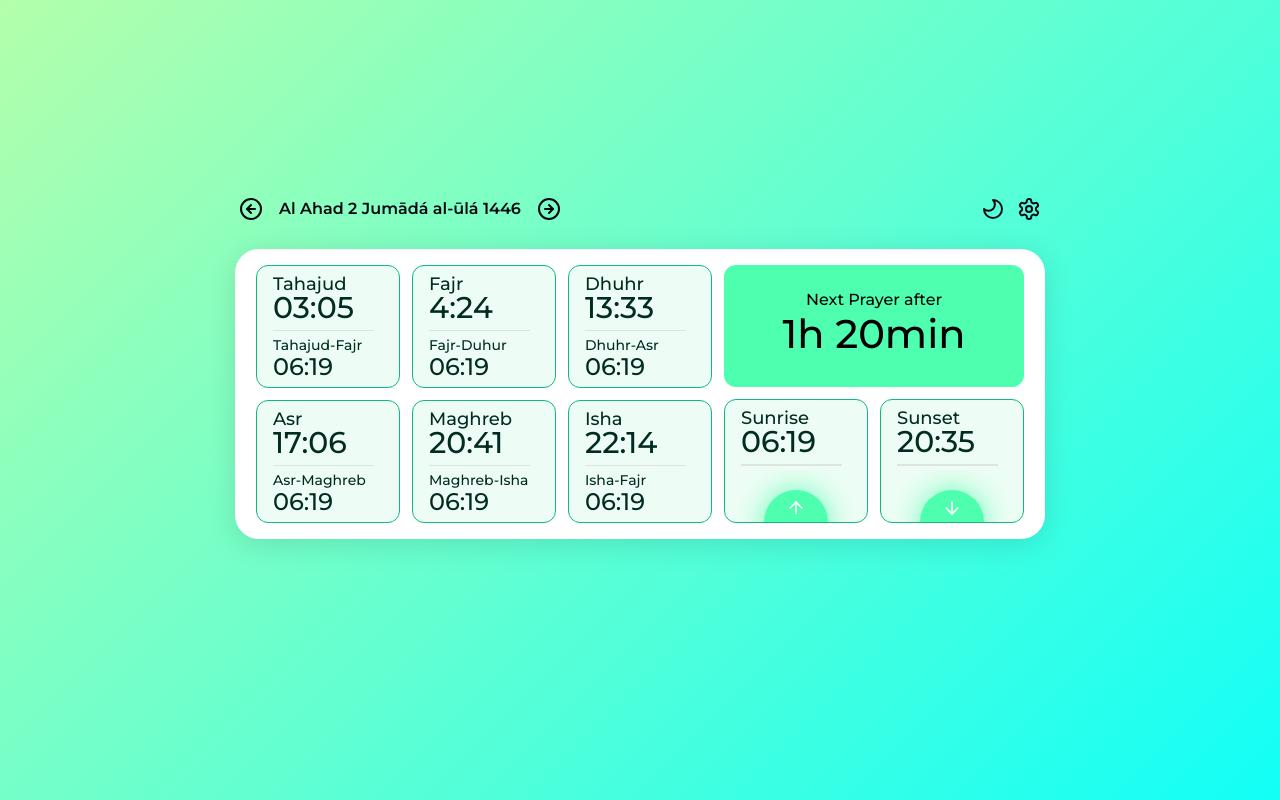
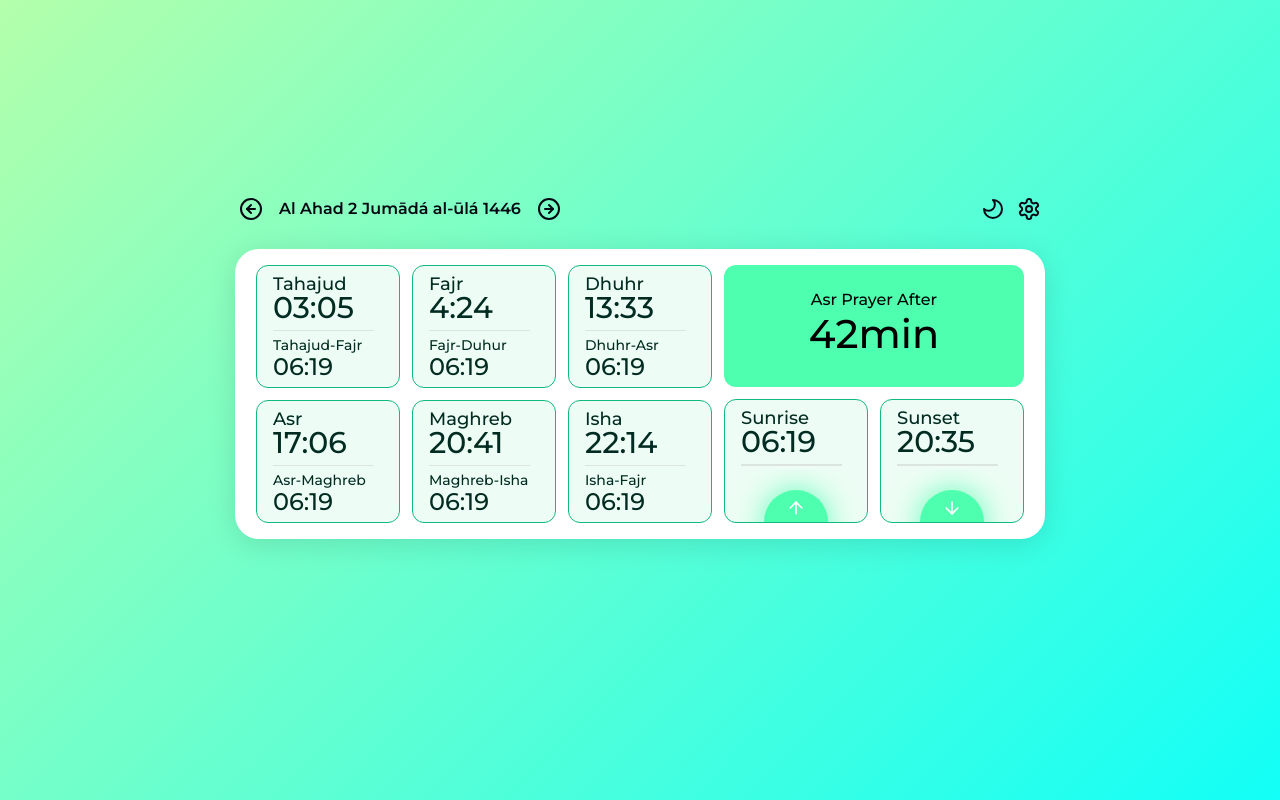
Before and after one commit to heynzar/tahajud, a Next.js app: page / in a window 1280 px wide. Built offline with nearby package versions, Linux system fonts and the light colour scheme; no server answers.

Commit message:
🏆 Fixing App Logic, new favicon

```diff
--- a/src/app/layout.tsx
+++ b/src/app/layout.tsx
@@ -28,11 +28,11 @@ export const metadata: Metadata = {
     title: "Tahajud - Beautiful Prayer App for Muslims",
     description:
       "Tahajud is a beautifully designed app for Muslims, offering prayer times, Time Between Prayers.",
-    url: "../../public/tahajud.png",
+    url: "https://tahajud-nine.vercel.app/",
     type: "website",
     images: [
       {
-        url: "../",
+        url: "../../public/tahajud.png",
         width: 1200,
         height: 630,
         alt: "Tahajud Web App",
--- a/src/components/Main2.tsx
+++ b/src/components/Main2.tsx
@@ -33,6 +33,9 @@ interface TimeState {
 }
 
 function Main2() {
+  // Handlers
+  const toggleDarkMode = () => setDark((prev) => !prev);
+
   // State hooks
   const [dark, setDark] = useState<boolean>(false);
   const [countryData, setCountryData] = useState<CountryData>({
@@ -62,30 +65,90 @@ function Main2() {
     sunset: "20:35",
     sunrise: "06:19",
   });
-  const [result, setResult] = useState<string>("1h 20min");
+
+  const [prayerTimes, setPrayerTimes] = useState<PrayerTimes>({
+    Fajr: "4:24",
+    Dhuhr: "13:33",
+    Asr: "17:06",
+    Maghreb: "20:41",
+    Isha: "22:14",
+  });
+
+  const [result, setResult] = useState<{ name: string; nextUntil: string }>({
+    name: "Fajr",
+    nextUntil: "1h 04min",
+  });
   const [time, setTime] = useState<TimeState>({
     hour: new Date().getHours(),
     minutes: new Date().getMinutes(),
   });
 
   // Derived constants
-  const paryerlist = prayerList.map((p) => Number(p[0]) * 60 + Number(p[1]));
-  const thisHour = time.hour * 60 + time.minutes;
 
-  // Handlers
-  const toggleDarkMode = () => setDark((prev) => !prev);
+  type PrayerTimes = {
+    Fajr: string;
+    Dhuhr: string;
+    Asr: string;
+    Maghreb: string;
+    Isha: string;
+  };
 
-  const handleNextPrayer = () => {
-    for (let index = 0; index < paryerlist.length; index++) {
-      if (paryerlist[index] > thisHour) {
-        const minutes = paryerlist[index] - thisHour;
-        const hours = Math.floor(minutes / 60);
-        const remainingMinutes = minutes % 60;
-        setResult(`${hours}h ${remainingMinutes}min`);
-        break;
+  function getNextPrayerTime(prayerTimes: PrayerTimes): {
+    name: string;
+    nextUntil: string;
+  } {
+    const now = new Date();
+    let nextPrayerName = "";
+    let nextPrayer: Date | null = null;
+    let timeUntilNextPrayerMinutes: number | null = null;
+
+    // Loop through each prayer time in the object
+    for (const [name, time] of Object.entries(prayerTimes)) {
+      const [hours, minutes] = time.split(":").map(Number);
+
+      // Create a Date object for today's prayer time
+      const prayerTime = new Date(now);
+      prayerTime.setHours(hours, minutes, 0, 0);
+
+      // Find the next upcoming prayer time
+      if (
+        prayerTime > now &&
+        (nextPrayer === null || prayerTime < nextPrayer)
+      ) {
+        nextPrayer = prayerTime;
+        nextPrayerName = name;
+        timeUntilNextPrayerMinutes = Math.round(
+          (prayerTime.getTime() - now.getTime()) / 1000 / 60
+        );
       }
     }
-  };
+
+    // If no future prayer time is found, set the first prayer time of the next day as nextPrayer
+    if (!nextPrayer) {
+      const [hours, minutes] = prayerTimes.Fajr.split(":").map(Number);
+      nextPrayer = new Date(now);
+      nextPrayer.setDate(now.getDate() + 1); // Move to next day
+      nextPrayer.setHours(hours, minutes, 0, 0);
+      nextPrayerName = "Fajr";
+      timeUntilNextPrayerMinutes = Math.round(
+        (nextPrayer.getTime() - now.getTime()) / 1000 / 60
+      );
+    }
+
+    // Calculate hours and minutes from total minutes
+    const hours = Math.floor(timeUntilNextPrayerMinutes! / 60);
+    const minutes = timeUntilNextPrayerMinutes! % 60;
+
+    // Format time as "Xh Ymin" or "Ymin" if less than an hour
+    const timeUntilNextPrayer =
+      hours > 0 ? `${hours}h ${minutes}min` : `${minutes}min`;
+    const result = {
+      name: `${nextPrayerName}`,
+      nextUntil: `${timeUntilNextPrayer}`,
+    };
+
+    return result;
+  }
 
   const handleUpdateCountryData = (newData: SetStateAction<CountryData>) => {
     setCountryData(newData);
@@ -131,7 +194,7 @@ function Main2() {
   // Effects
   useEffect(() => {
     const interval = setInterval(() => {
-      handleNextPrayer();
+      setResult(() => getNextPrayerTime(prayerTimes));
       const now = new Date();
       setTime({
         hour: now.getHours(),
@@ -139,7 +202,7 @@ function Main2() {
       });
     }, 1000);
     return () => clearInterval(interval);
-  }, [paryerlist, thisHour]);
+  }, [prayerTimes, time]);
 
   useEffect(() => {
     axios
@@ -162,6 +225,15 @@ function Main2() {
           sunset: timings.Sunset,
           sunrise: timings.Sunrise,
         };
+
+        const prayerTimes = {
+          Fajr: timings.Fajr,
+          Dhuhr: timings.Dhuhr,
+          Asr: timings.Asr,
+          Maghreb: timings.Maghrib,
+          Isha: timings.Isha,
+        };
+        setPrayerTimes(prayerTimes);
 
         const updatedprayerTimeDiffer = {
           tf: HandleInterval(updatedPrayerTime.fajr, updatedPrayerTime.tahjud),
@@ -227,8 +299,10 @@ function Main2() {
                 `${countryData.theme}-theme-next`
               )}
             >
-              <h2 className="font-medium ">Next Prayer </h2>
-              <p className="text-[2.5rem] font-medium -mt-2">{result}</p>
+              <h2 className="font-medium ">{result.name} Prayer After</h2>
+              <p className="text-[2.5rem] font-medium -mt-2">
+                {result.nextUntil}
+              </p>
             </div>
 
             {/* Prayer Cards */}
@@ -286,8 +360,10 @@ function Main2() {
                     `${countryData.theme}-theme-next`
                   )}
                 >
-                  <h2 className="font-medium">Next Prayer after</h2>
-                  <p className="text-[2.5rem] font-medium -mt-2">{result}</p>
+                  <h2 className="font-medium">{result.name} Prayer After</h2>
+                  <p className="text-[2.5rem] font-medium -mt-2">
+                    {result.nextUntil}
+                  </p>
                 </div>
                 <div className="flex gap-3 flex-grow flex-wrap">
                   <Sun
```
Also changed, not shown: public/tahajud-cube.png (added), 1 other file (tests, documents, lock files or other folders).
